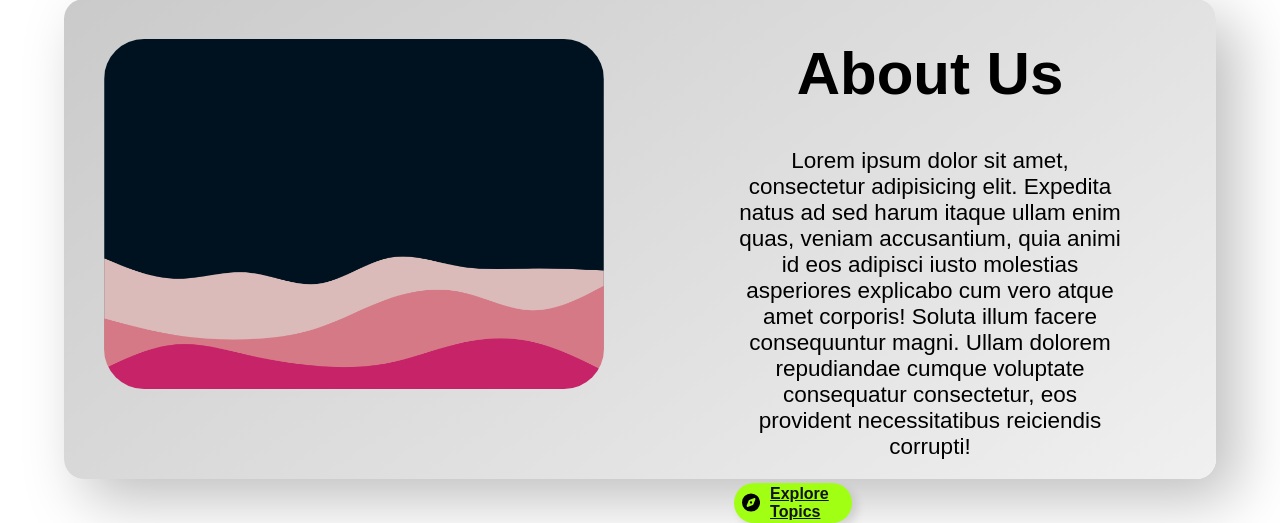
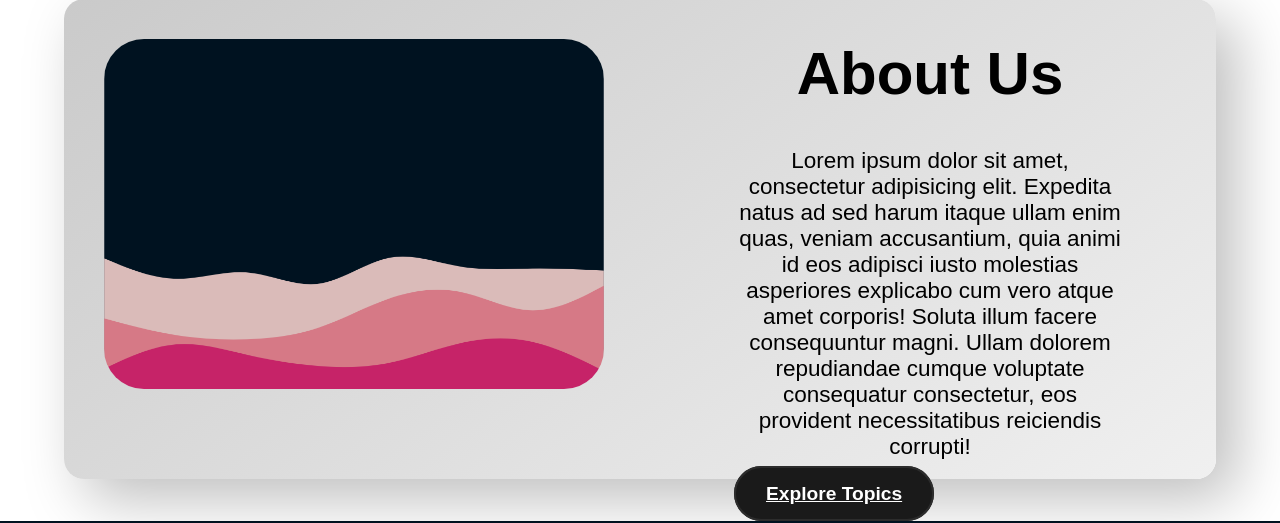
Before and after one commit to Kathan190/Blog, a Django app: page / in a window 1280 px wide. Shown: the part 837-1360 px from the top of the page. Run offline with Django 5.2, Linux system fonts and the light colour scheme.

Commit message:
button is still not working

```diff
--- a/Home/static/css/index.css
+++ b/Home/static/css/index.css
@@ -151,44 +151,38 @@ button:active{
 }
 
 .btn{
-    width: 110px;
-    height: 40px;
-    display: flex;
-    align-items: center;
-    justify-content: flex-start;
-    gap: 10px;
-    background-color: rgb(161, 255, 20);
+    padding: 15px 30px;
+    border: 2px solid #2c2c2c;
+    background-color: #1a1a1a;
+    color: #ffffff;
+    font-size: 1.2rem;
+    cursor: pointer;
     border-radius: 30px;
-    color: rgb(19,19,19);
-    font-weight: 600;
-    border: none;
+    transition: all 0.4s ease;
+    outline: none;
     position: relative;
-    transition-duration: .2s;
-    box-shadow: 5px 5px 10px rgba(0,0,0,0.116);
-    padding-left: 8px;
-    transition-duration: .5s;
+    overflow: hidden;
+    font-weight: bold;
 }
 
-.svgIcon{
-    height: 25px;
-    transition-duration: 1.5s;
+.btn::after{
+    content: "";
+    position: absolute;
+    top: 0;
+    left: 0;
+    width: 100%;
+    height: 100%;
+    background: radial-gradient(circle, rgba(255,255,255,0.25) 0%,
+    rbga(255,255,255,0) 70%);
+    transform: scale(0);
+    transition: transform 0.5s ease;
 }
 
-.bell path{
-    fill: rgb(19,19,19);
+.btn:hover::after{
+    transform: scale(4);
 }
 
-.button:hover{
-    background-color: rgb(192, 255, 20);
-    transition-duration: .5s;
+.btn:hover{
+    border-color: #666666;
+    background: #292929;
 }
-
-.button:active{
-    transform: scale(0.97);
-    transition-duration: .2s;
-}
-
-.button:hover .svgIcon{
-    transform: rotate(250deg);
-    transition-duration: 1.5s;
-}
--- a/Home/templates/index.html
+++ b/Home/templates/index.html
@@ -35,8 +35,7 @@
                 <div class="about-right">
                     <h1 id="text">About Us</h1>
                     <p id="intro">Lorem ipsum dolor sit amet, consectetur adipisicing elit. Expedita natus ad sed harum itaque ullam enim quas, veniam accusantium, quia animi id eos adipisci iusto molestias asperiores explicabo cum vero atque amet corporis! Soluta illum facere consequuntur magni. Ullam dolorem repudiandae cumque voluptate consequatur consectetur, eos provident necessitatibus reiciendis corrupti!</p>
-                    <a class="btn" href="#"> <svg class="svgIcon" viewBox="0 0 512 512" height="1em" xmlns="http://www.w3.org/2000/svg"><path d="M256 512A256 256 0 1 0 256 0a256 256 0 1 0 0 512zm50.7-186.9L162.4 380.6c-19.4 7.5-38.5-11.6-31-31l55.5-144.3c3.3-8.5 9.9-15.1 18.4-18.4l144.3-55.5c19.4-7.5 38.5 11.6 31 31L325.1 306.7c-3.2 8.5-9.9 15.1-18.4 18.4zM288 256a32 32 0 1 0 -64 0 32 32 0 1 0 64 0z"></path></svg>
-                        Explore Topics</a>
+                    <a class="btn" href="#">Explore Topics</a>
                 </div>
             </div>
         </main>
```
